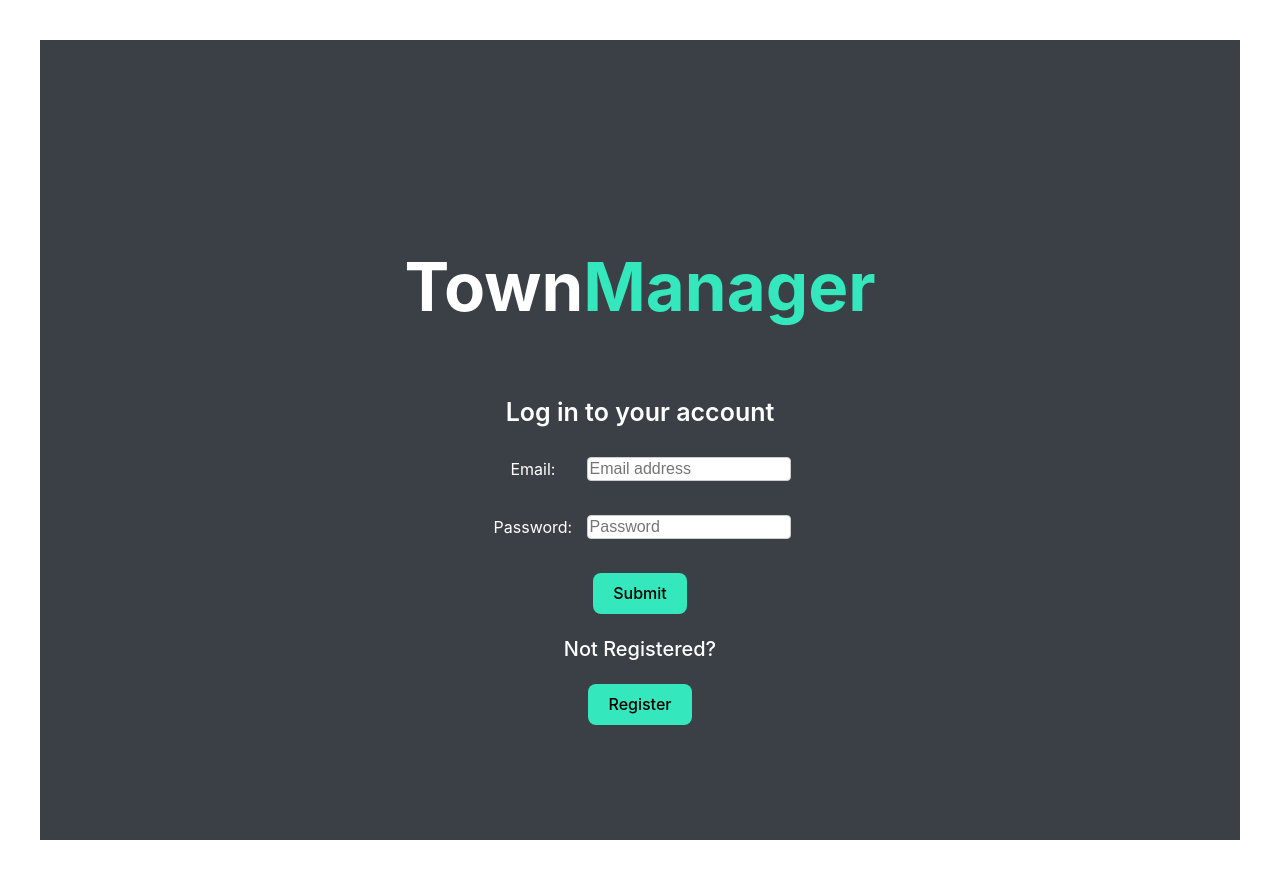
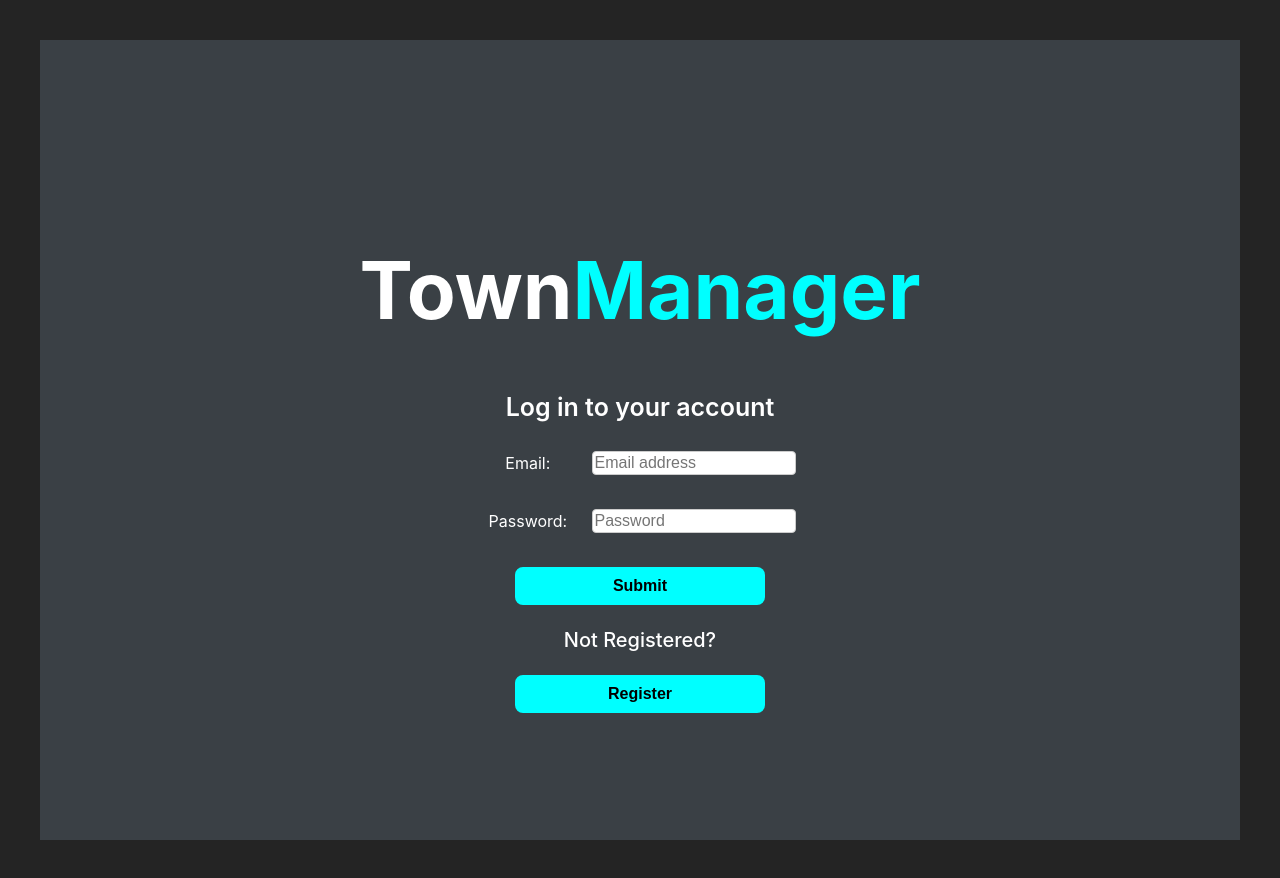
Before and after one commit to Amandafrost79/TownManager, a React (Vite) app: page / in a window 1280 px wide. Built offline with nearby package versions, Linux system fonts and the light colour scheme.

Commit message:
loginpage additions

```diff
--- a/src/Header.css
+++ b/src/Header.css
@@ -1,6 +1,8 @@
 .title {
     text-align: center;
     margin-top: 50px;
+    font-size: 2.5em;
+    line-height: 0.5;
 }
 
 .town {
@@ -8,5 +10,5 @@
 }
 
 .manager {
-    color: #34e7bc
+    color: aqua
 }
--- a/src/LoginPage.css
+++ b/src/LoginPage.css
@@ -19,12 +19,12 @@ form {
     align-items: center;
     margin-bottom: 10px;
     width: 100%;
-    max-width: 400px;
+    max-width: 600px;
   }
 
   .form-group label {
     width: 30%;
-    margin-right: 10px;
+    margin-right: 20px;
   }
 
   .form-group input {
@@ -35,3 +35,19 @@ form {
     border: 1px solid #ccc;
     border-radius: 4px;
   }
+
+  button {
+    width: 100%;
+    max-width: 250px;
+    padding: 10px;
+    font-weight: bold;
+    font-size: 16px;
+    border: none;
+    border-radius: 8px;
+    cursor:pointer;
+
+}
+
+  button:hover {
+    background-color: gray;
+}
--- a/src/RegisterButton.jsx
+++ b/src/RegisterButton.jsx
@@ -1,7 +1,7 @@
 import React from "react";
 
 const RegisterButton = () => {
-  return <button style={{ backgroundColor: "#34e7bc" }}>Register</button>;
+  return <button style={{ backgroundColor: "aqua" }}>Register</button>;
 };
 
 export default RegisterButton;
--- a/src/SubmitButton.jsx
+++ b/src/SubmitButton.jsx
@@ -2,7 +2,7 @@ import React from "react";
 
 const SubmitButton = () => {
   return (
-    <button type="submit" style={{ backgroundColor: "#34e7bc" }}>
+    <button type="submit" style={{ backgroundColor: "aqua" }}>
       Submit
     </button>
   );
--- a/src/index.css
+++ b/src/index.css
@@ -13,14 +13,14 @@
   -moz-osx-font-smoothing: grayscale;
 }
 
-a {
+/* a {
   font-weight: 500;
   color: #646cff;
   text-decoration: inherit;
 }
 a:hover {
   color: #535bf2;
-}
+}  */
 
 /* body {
   margin: 0;
@@ -30,7 +30,7 @@ a:hover {
   min-height: 100vh;
 } */
 
-h1 {
+/*h1 {
   font-size: 4.2em;
   line-height: 1.1;
 }
```
Also changed, not shown: src/App.css (line endings or trailing spaces).
